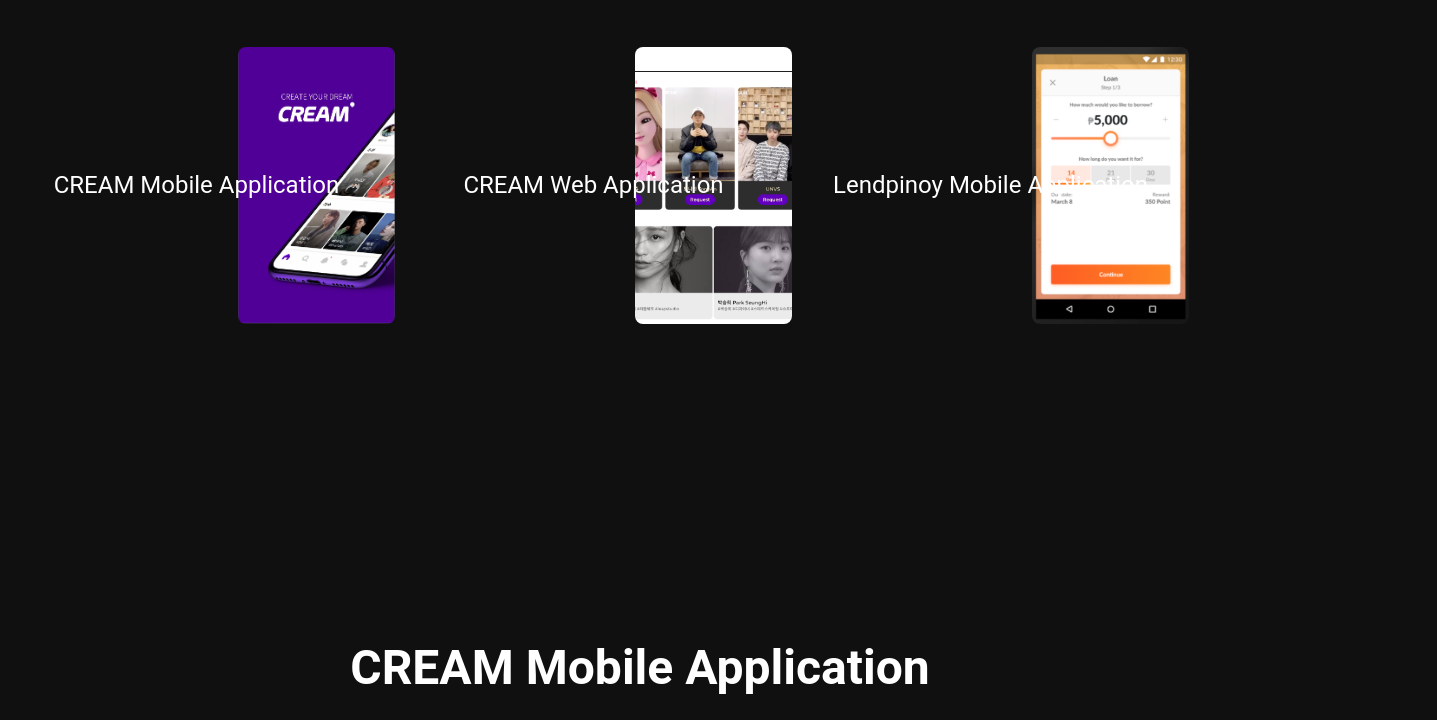
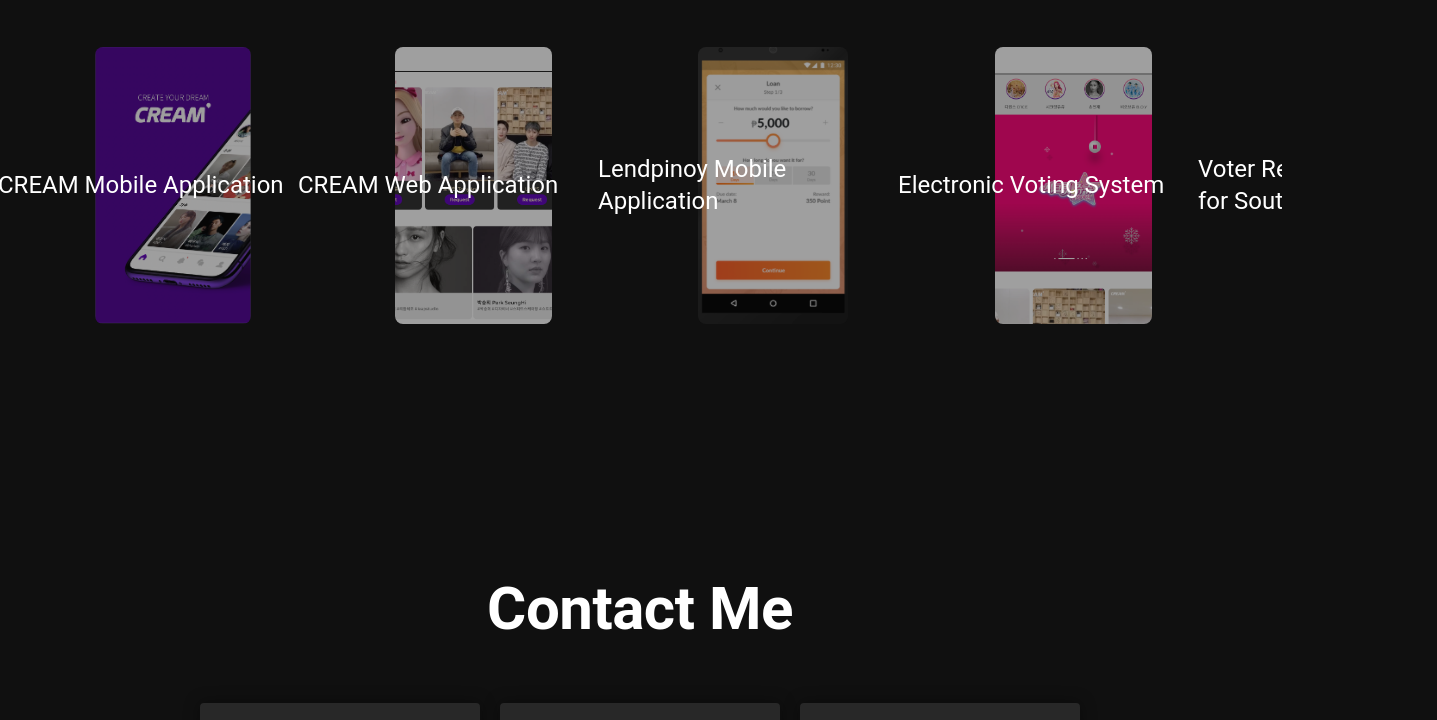
Before and after one commit to Chimaa123/portfolio, a React (Create React App) app: page / in a window 1280 px wide. Shown: the part 1655-2375 px from the top of the page, 1437 px wide, since content can reach past the window. Built offline with nearby package versions, Linux system fonts and the light colour scheme.

Commit message:
feat: horizontal scroll of summary of project

```diff
--- a/src/components/atom/ProjectDetailItem.tsx
+++ b/src/components/atom/ProjectDetailItem.tsx
@@ -96,7 +96,7 @@
   );
 }
 
-const useStyles = makeStyles({
+const useStyles = makeStyles((theme) => ({
   root: {
     display: "flex",
     flexDirection: "column",
@@ -107,8 +107,13 @@
   },
   row: {
     display: "flex",
-    flexDirection: "row",
     justifyContent: "center",
+    [theme.breakpoints.down("md")]: {
+      flexDirection: "column",
+    },
+    [theme.breakpoints.up("md")]: {
+      flexDirection: "row",
+    },
   },
   left: {
     width: "30%",
@@ -156,6 +161,6 @@
     height: 2,
     borderRadius: 2,
   },
-});
+}));
 
 export default ProjectDetailItem;
--- a/src/components/atom/ProjectSummaryItem.tsx
+++ b/src/components/atom/ProjectSummaryItem.tsx
@@ -5,7 +5,6 @@
 
 function ProjectSummaryItem({ title, main_photo }: ProjectType) {
   const classes = useStyles();
-  console.log("photo", main_photo);
   return (
     <div key={title} className={classes.root}>
       <img
@@ -24,12 +23,14 @@
 const useStyles = makeStyles({
   root: {
     display: "flex",
-    flexDirection: "column",
+    flexDirection: "row",
     justifyContent: "center",
     alignItems: "center",
+    width: 300,
   },
   titleBar: {
-    zIndex: 100,
+    zIndex: 2,
+    width: 300,
     position: "absolute",
   },
   title: {
@@ -39,7 +40,9 @@
     width: 157,
     height: 277,
     objectFit: "cover",
-    marginLeft: "15rem",
+    margin: "0px 50px 0px 100px",
+    backgroundColor: "black",
+    opacity: 0.6,
     borderRadius: 8,
   },
 });
--- a/src/components/sections/Intro.tsx
+++ b/src/components/sections/Intro.tsx
@@ -51,7 +51,7 @@
   );
 }
 
-const useStyles = makeStyles({
+const useStyles = makeStyles((theme) => ({
   root: {
     display: "flex",
     flexDirection: "column",
@@ -60,8 +60,13 @@
   },
   row: {
     display: "flex",
-    flexDirection: "row",
     justifyContent: "center",
+    [theme.breakpoints.down("md")]: {
+      flexDirection: "column",
+    },
+    [theme.breakpoints.up("md")]: {
+      flexDirection: "row",
+    },
   },
   about: {
     color: greycb,
@@ -96,6 +101,6 @@
     borderRadius: BORDER - 16,
     opacity: 0.8,
   },
-});
+}));
 
 export default Intro;
--- a/src/components/sections/ProjectsDetail.tsx
+++ b/src/components/sections/ProjectsDetail.tsx
@@ -9,9 +9,9 @@
   const classes = useStyles();
   return (
     <div className={classes.root}>
-      {projects.map((project) => (
-        <ProjectDetailItem {...project} />
-      ))}
+      {/*{projects.map((project) => (*/}
+      {/*  <ProjectDetailItem {...project} />*/}
+      {/*))}*/}
     </div>
   );
 }
--- a/src/components/sections/ProjectsSummary.tsx
+++ b/src/components/sections/ProjectsSummary.tsx
@@ -3,17 +3,22 @@
 import { makeStyles } from "@material-ui/core/styles";
 import ProjectSummaryItem from "../atom/ProjectSummaryItem";
 import { GridList, Typography } from "@material-ui/core";
+import useHorizontalScroll from "../../fns/horizontalScroll";
 interface Props {
   projects: ProjectType[];
 }
+
 function ProjectsSummary({ projects }: Props) {
   const classes = useStyles();
+
+  const scrollRef = useHorizontalScroll();
+
   return (
-    <div className={classes.root}>
+    <div id={"summary"} className={classes.root}>
       <Typography variant={"h2"} className={classes.title}>
         Projects
       </Typography>
-      <GridList className={classes.row}>
+      <GridList ref={scrollRef} className={classes.row}>
         {projects.map((project) => (
           <ProjectSummaryItem {...project} />
         ))}
@@ -22,11 +27,12 @@
   );
 }
 
-const useStyles = makeStyles({
+const useStyles = makeStyles((theme) => ({
   root: {
     display: "flex",
     flexDirection: "column",
     justifyContent: "center",
+    position: "relative",
     height: "100vh",
     width: "100vw",
   },
@@ -40,6 +46,6 @@
     fontWeight: "bolder",
     marginBottom: "3rem",
   },
-});
+}));
 
 export default ProjectsSummary;
--- a/src/datas/projects.json
+++ b/src/datas/projects.json
@@ -50,10 +50,10 @@
     "responsibilities": ["webserver"]
   },
   {
-    "title": "Electronic Conference System from Mongolian National Assemble",
-    "description": "Test project",
+    "title": "Mongolian National Assembly Electonic Conference System",
+    "description": "Mongolian National Assembly's “Electonic Conference System” created with the support of KOICA. This system contains RESTful web server in Spring framework ● Client and operator application in Android\n● Socket server in Java\nEnglish- Full professional proficiency\nKorean - Fluent\nMongolian - Native speaker\n● Serial communication with Bosch conference system",
     "duty": "",
-    "main_photo": "/assemble.png",
+    "main_photo": "/assemble_1.png",
     "photos": ["/assemble.png", "/assemble_1.png", "/assemble_2.png"],
     "startDate": "2014-01-01",
     "endDate": "2016-01-01",
--- /dev/null
+++ b/src/fns/horizontalScroll.ts
@@ -0,0 +1,47 @@
+import { useEffect, useRef } from "react";
+
+export default function useHorizontalScroll() {
+  const elRef = useRef<any>();
+
+  useEffect(() => {
+    const el = elRef.current;
+    if (el) {
+      const disableScroll = () => {
+        document.body.style.overflow = "hidden";
+        return false;
+      };
+
+      const enableScroll = () => {
+        document.body.style.overflow = "auto";
+        return false;
+      };
+
+      const onWheel = (e: WheelEvent) => {
+        if (e.deltaY === 0) return;
+        disableScroll();
+        const isScrollDown = e.deltaY > 0;
+        const isHorizontal = Math.abs(e.deltaY) < Math.abs(e.deltaX);
+        if (el) {
+          const gridLeft = el.scrollWidth - el.offsetWidth;
+          const scrollX = el.scrollLeft;
+          console.log("onScroll", gridLeft, scrollX);
+          if (
+            !isHorizontal &&
+            ((!isScrollDown && scrollX > 0) ||
+              (isScrollDown && scrollX < gridLeft))
+          ) {
+            console.log("enableScroll", el.scrollLeft, e.deltaY);
+            el.scrollLeft = el.scrollLeft + e.deltaY;
+          } else {
+            enableScroll();
+          }
+        }
+      };
+      el.addEventListener("wheel", onWheel);
+      return () => {
+        el.removeEventListener("wheel", onWheel);
+      };
+    }
+  }, []);
+  return elRef;
+}
```
Also changed, not shown: src/fns/animate.js (added, +41 -0 lines).
